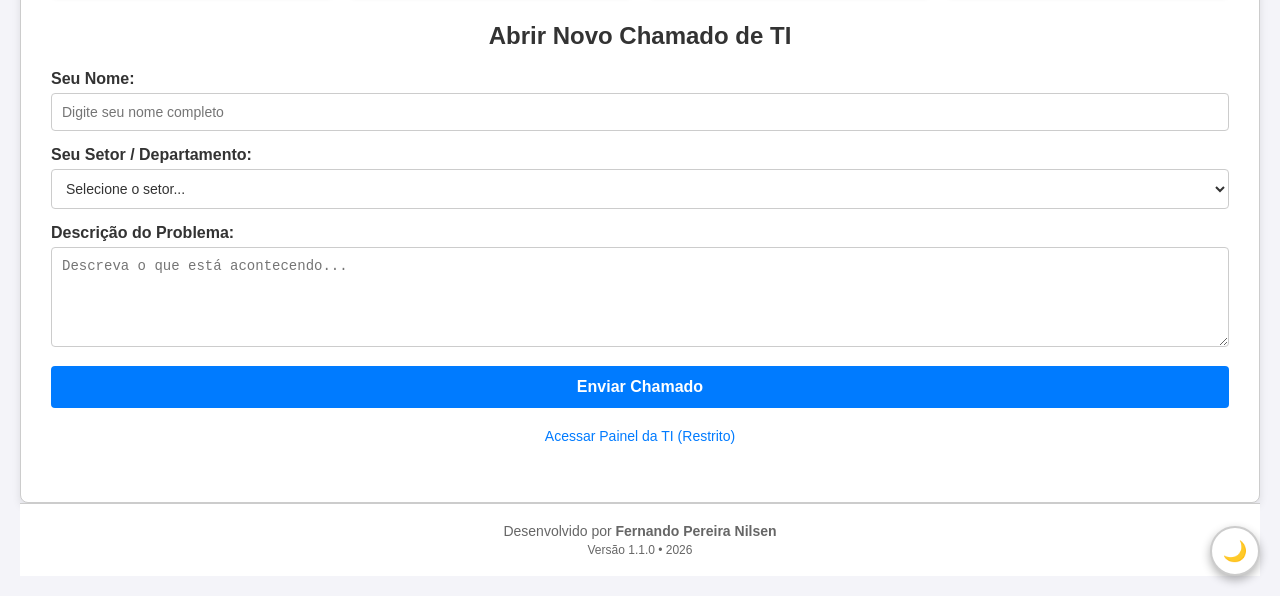
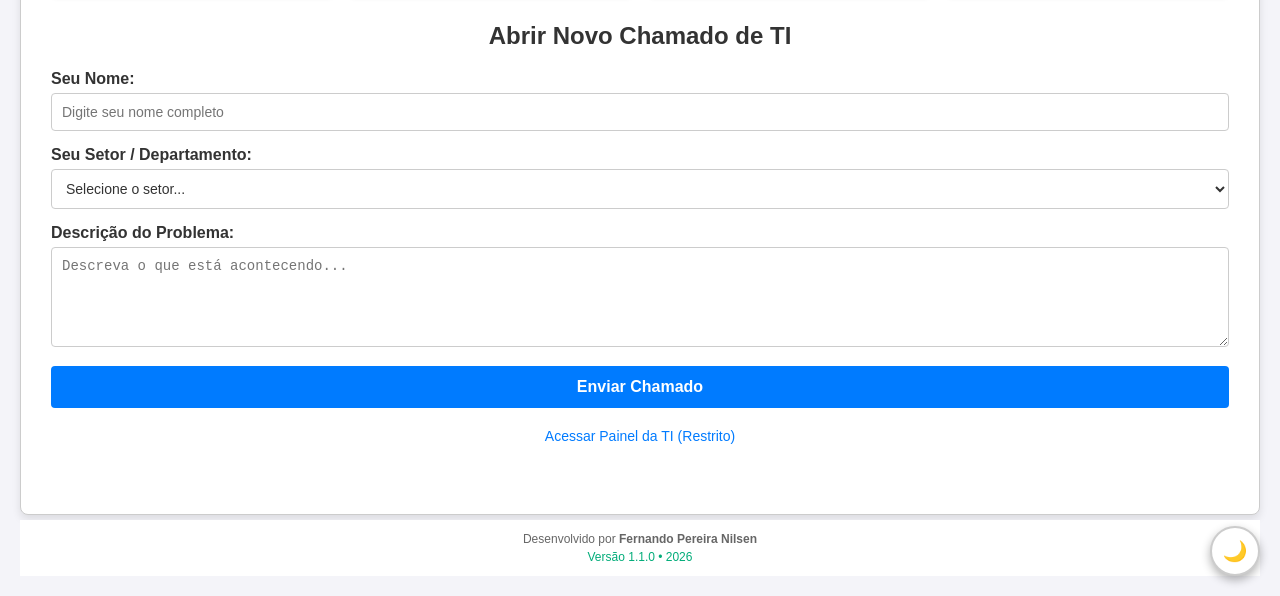
Before and after one commit to fernandonilsen/projeto_crte, a website: page public/index.html in a window 1280 px wide. Shown: the part 204-800 px from the top of the page. Drawn offline with Linux system fonts and the light colour scheme; no server answers.

Commit message:
att
atualizado botoes e cores, atualizado rodape

```diff
--- a/public/style.css
+++ b/public/style.css
@@ -149,7 +149,7 @@ button {
 }
 
 button:hover {
-    background-color: #0056b3;
+    background-color: #05b322;
 }
 
 .painel-link {
@@ -392,10 +392,9 @@ tr:nth-child(even) {
     background-color: var(--card-bg);
     color: var(--text-muted);
     text-align: center;
-    padding: 15px 0;
-    font-size: 14px;
-    border-top: 1px solid var(--border-color);
-    margin-top: auto;
+    padding: 8px 0;
+    font-size: 12px;
+    margin-top: 5px;
     width: 100%;
 }
 
@@ -405,7 +404,7 @@ tr:nth-child(even) {
 
 .footer-version {
     font-size: 12px;
-    color: var(--text-muted);
+    color: rgb(2, 172, 121)
 }
 
 #btn-dark-mode {
```
